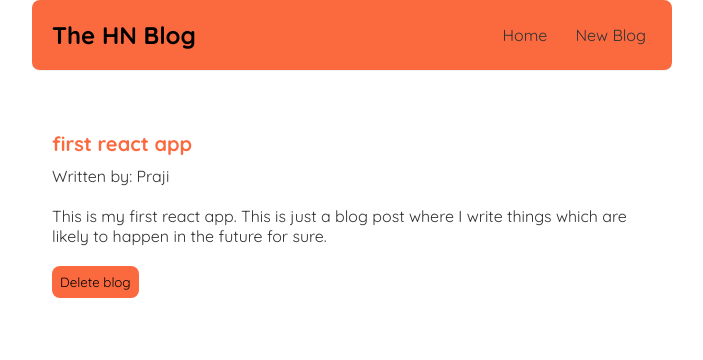
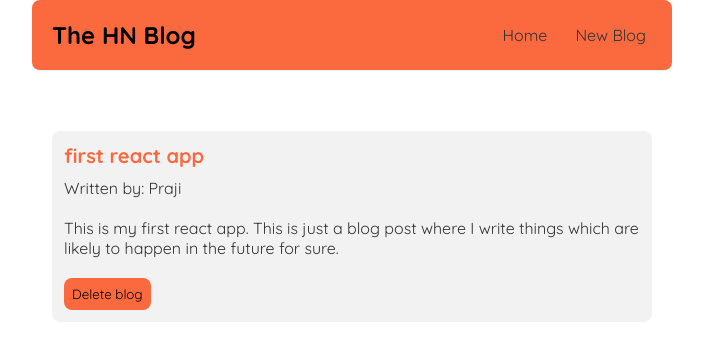
Before and after one commit to PrajilPradeep/hn-blog, a React (Create React App) app: page /blogs/1 in a window 1280 px wide. Shown: the top 360 px of the page, without its empty margins (288-991 px from the left). Built offline with nearby package versions, Linux system fonts and the light colour scheme; data requests are answered from the project's data file.

Commit message:
Add styling to blog details page

```diff
--- a/src/index.css
+++ b/src/index.css
@@ -74,6 +74,12 @@
 
 /* blog-details page */
 
+.blog-details{
+  background-color: rgba(0, 0, 0, 0.05);
+  border-radius: 8px;
+  padding: 12px;
+}
+
 .blog-details h2{
   font-size: 20px;
   color:var(--main-color);
```
